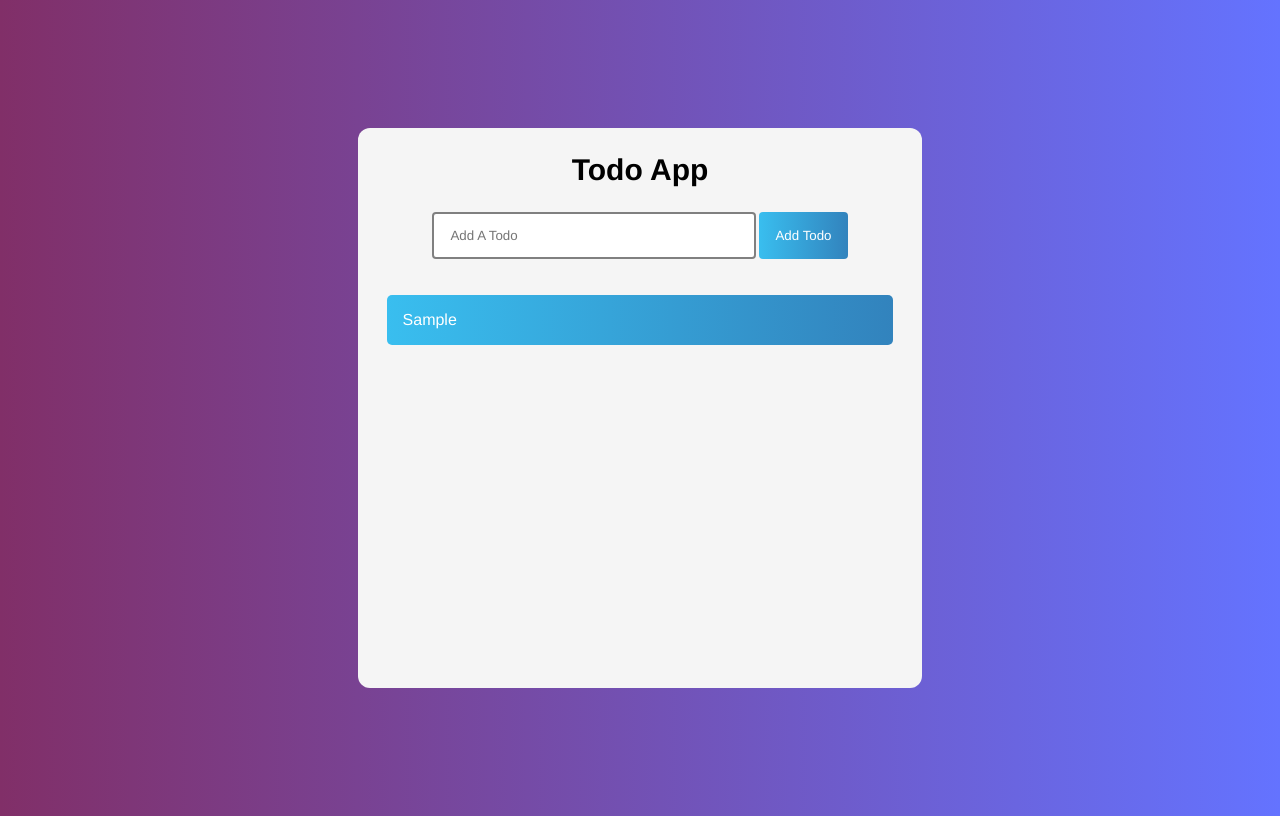
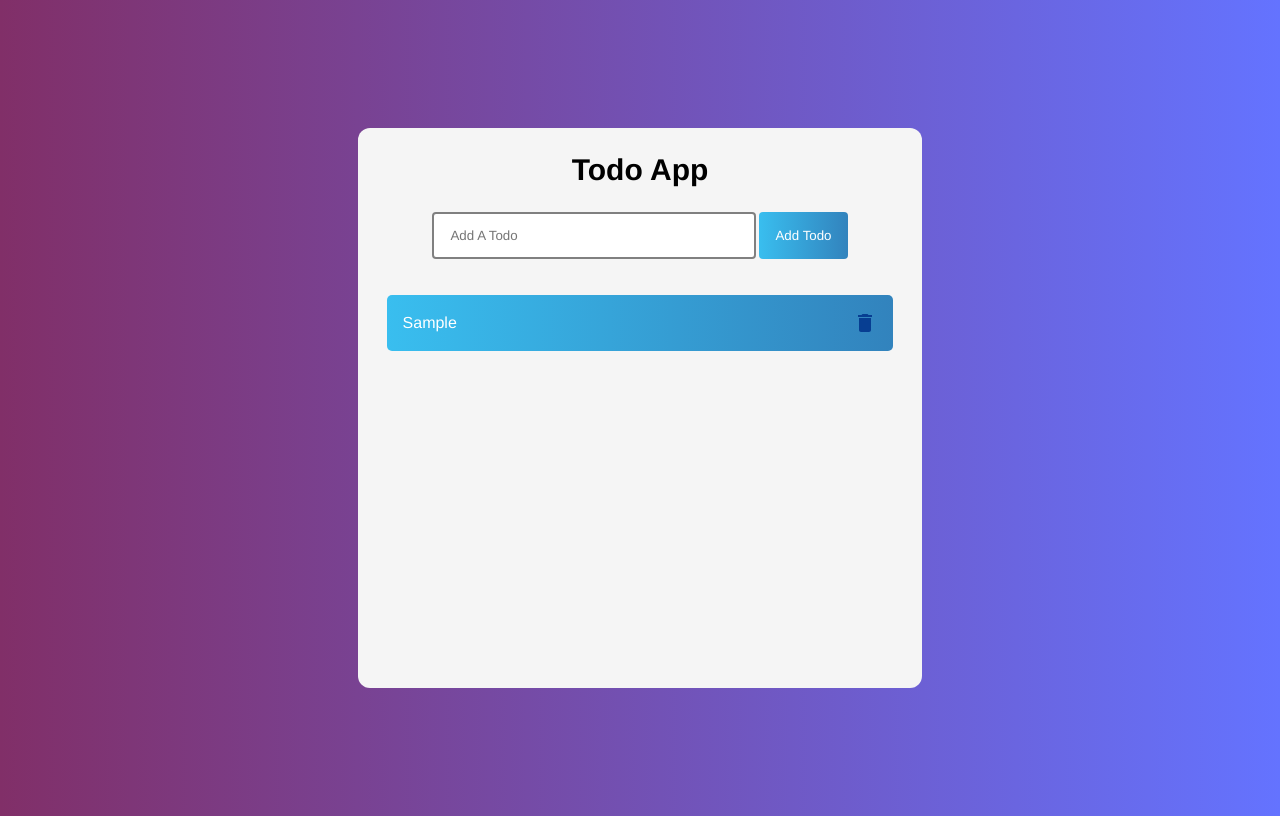
Before and after one commit to salonidhatrak/virsoftech-todo-app, a React (Create React App) app in the folder todo-app/: page / in a window 1280 px wide. Both pictures are taken after typing "Sample" into the empty fields and a click on the button "Add Todo". Built offline with nearby package versions, Linux system fonts and the light colour scheme.

Commit message:
adding delete icon

```diff
--- a/todo-app/package.json
+++ b/todo-app/package.json
@@ -8,6 +8,7 @@
     "@testing-library/user-event": "^13.5.0",
     "react": "^18.2.0",
     "react-dom": "^18.2.0",
+    "react-icons": "^4.11.0",
     "react-scripts": "5.0.1",
     "web-vitals": "^2.1.4"
   },
--- a/todo-app/src/App.css
+++ b/todo-app/src/App.css
@@ -85,3 +85,14 @@ h2 {
       rgb(57, 190, 239) 0%,
       rgb(50, 131, 189) 100%);
 }
+
+.iconContainer {
+  display: flex;
+  align-items: center;
+  cursor: pointer;
+  font-size: 24px;
+}
+
+.icon {
+  color: rgb(7, 62, 146);
+}
--- a/todo-app/src/App.js
+++ b/todo-app/src/App.js
@@ -20,7 +20,7 @@ function App() {
       <TodoForm addTodo={addTodo} />
       {todos.map((todo)=>{
         return(
-          <TodoItem todo={todo}/>
+          <TodoItem todo={todo} key={todo.id}/>
         )
       })}
     </div>
--- a/todo-app/src/components/TodoItem.js
+++ b/todo-app/src/components/TodoItem.js
@@ -1,9 +1,12 @@
 import React from 'react'
-
+import { MdDelete} from 'react-icons/md';
 const TodoItem = (props) => {
   return (
     <div className='todo-row'>
       {props.todo.text}
+<div className='iconContainer'>
+      <MdDelete className='icon'/>
+      </div>
     </div>
   )
 }
```
Also changed, not shown: 1 other file (tests, documents, lock files or other folders).
